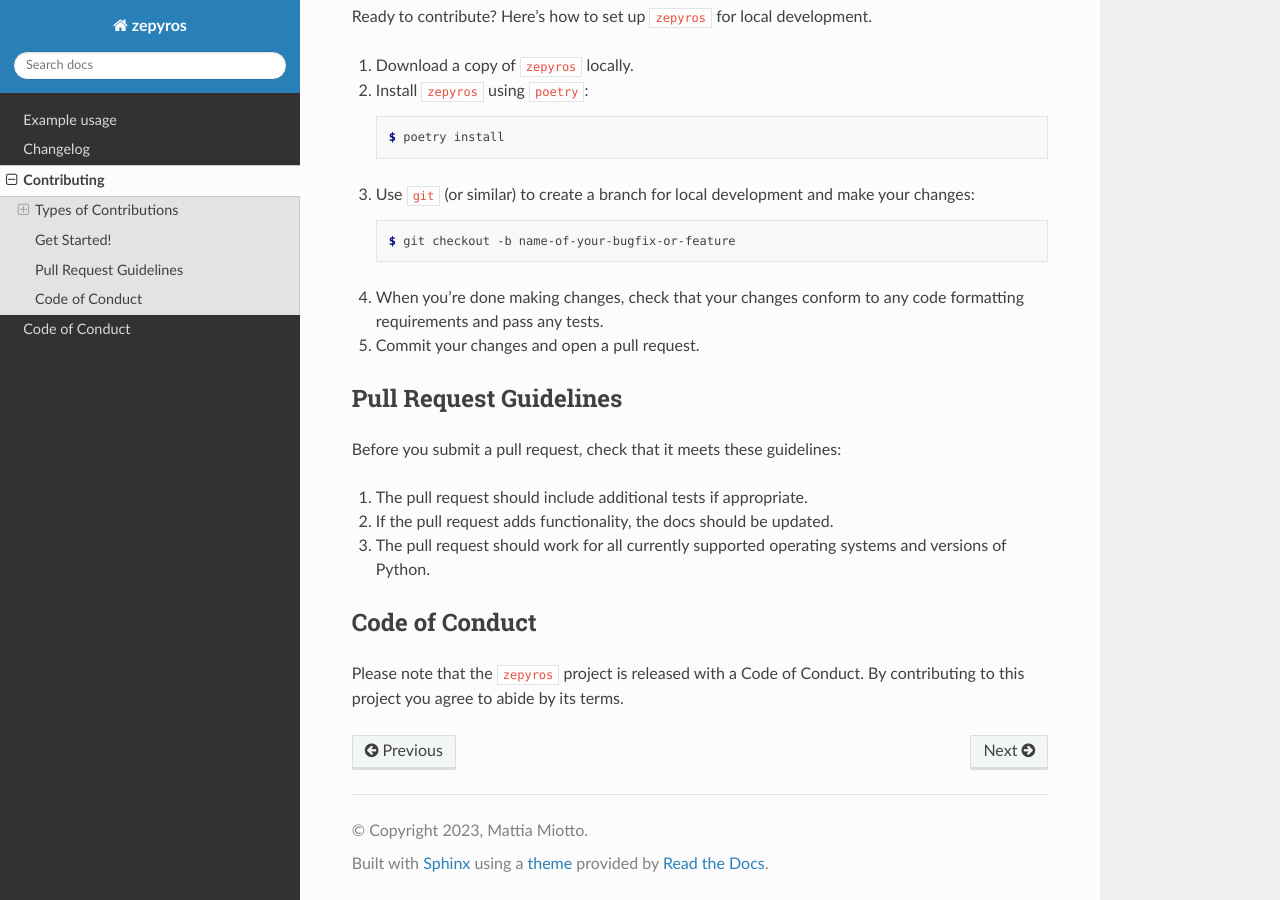
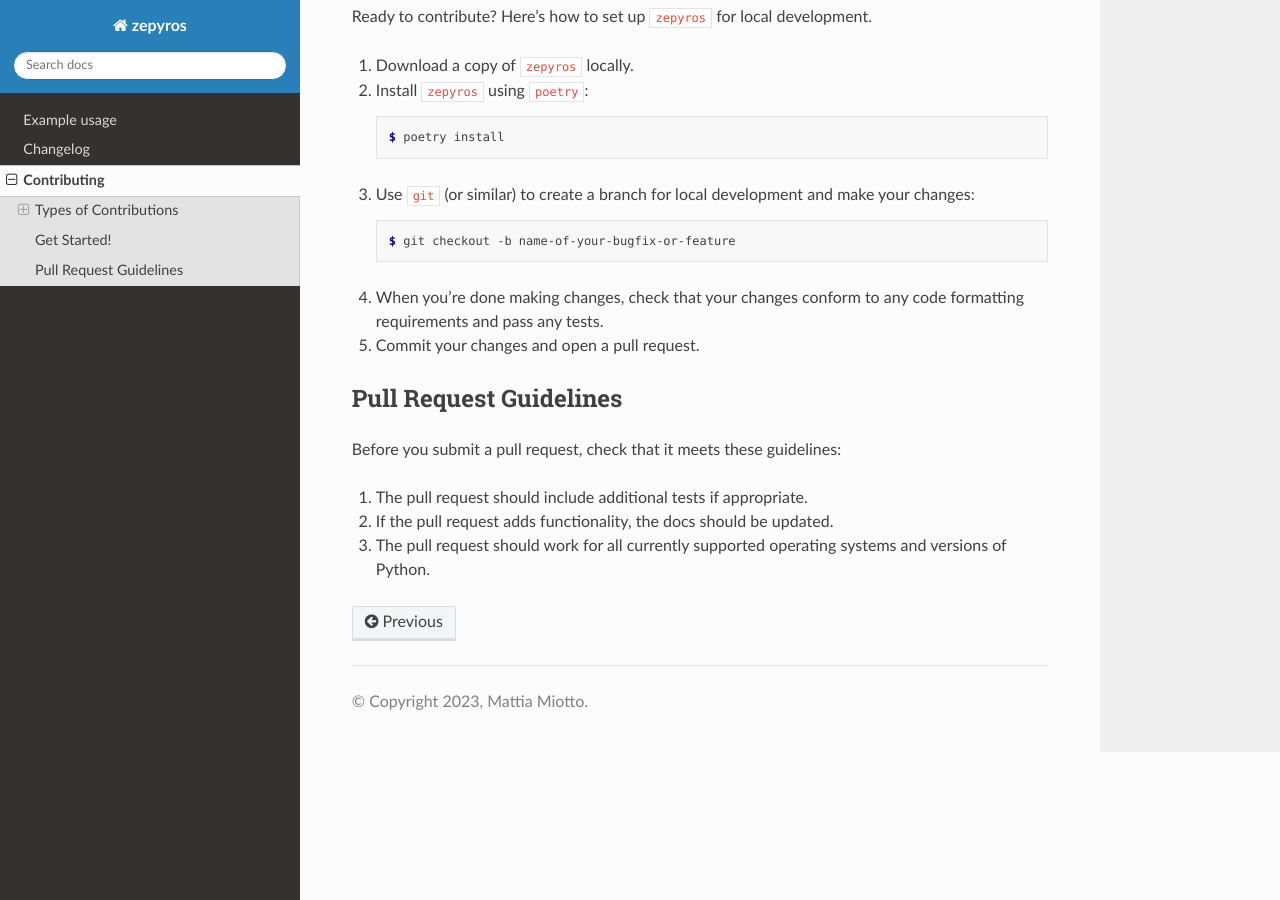
Before and after one commit to matmi8/zepyros, a Sphinx documentation site: the page built from docs/contributing.md, in a window 1280 px wide and 900 px high, scrolled down 1117 px. Built offline with Sphinx 7.4.7 and the Read the Docs theme 2.0.0, drawn with Linux system fonts in a browser that asks for light colours; pages that are not in the unit, such as notebooks, are missing from menus.

Commit message:
update documentation

```diff
--- a/CONTRIBUTING.md
+++ b/CONTRIBUTING.md
@@ -67,7 +67,9 @@ Before you submit a pull request, check that it meets these guidelines:
 2. If the pull request adds functionality, the docs should be updated.
 3. The pull request should work for all currently supported operating systems and versions of Python.
 
-## Code of Conduct
+[//]: # (## Code of Conduct)
 
-Please note that the `zepyros` project is released with a
-Code of Conduct. By contributing to this project you agree to abide by its terms.
+[//]: # ()
+[//]: # (Please note that the `zepyros` project is released with a)
+
+[//]: # (Code of Conduct. By contributing to this project you agree to abide by its terms.)
--- a/docs/conf.py
+++ b/docs/conf.py
@@ -40,3 +40,4 @@ exclude_patterns = ["_build", "Thumbs.db", ".DS_Store"]
 # a list of builtin themes.
 #
 html_theme = "sphinx_rtd_theme"
+html_show_sphinx = False
```
Also changed, not shown: README.md (+9 -8 lines), docs/index.md (+2 -1 lines).
